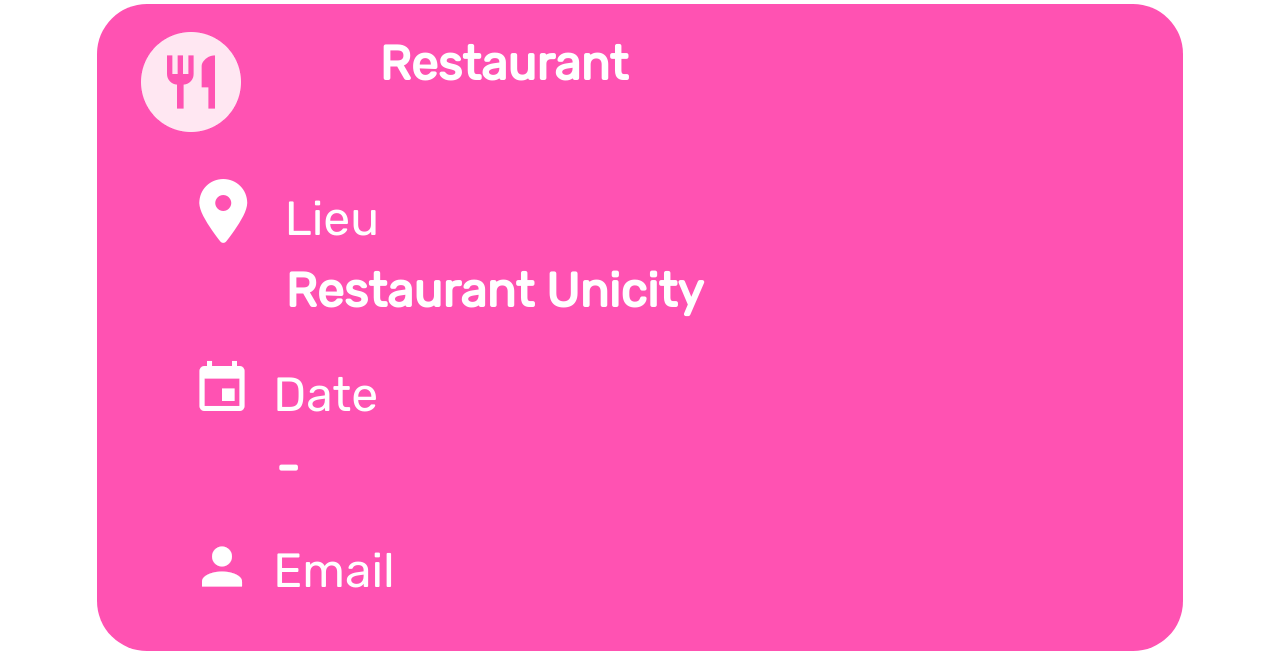
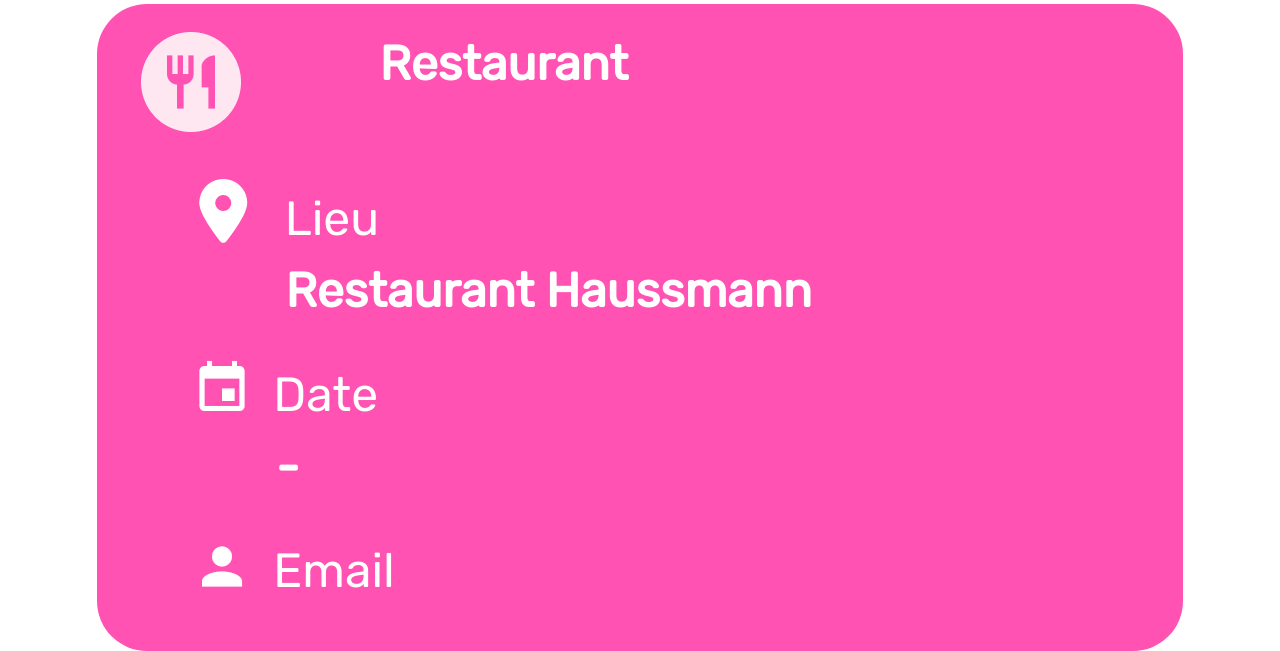
Before and after one commit to lubenicapp/bnp_reservation_simulator, a Flask app: template templates/reservation.html in a window 1280 px wide. Shown: the part 280-931 px from the top of the page. Run offline with Flask 2, Linux system fonts and the light colour scheme; the template is opened without the code that fills it, so the values that code supplies are empty; parts of the project's set-up code (start-up, migrations or seed data) failed here and were passed over; some libraries are stand-ins or nearby versions.

Commit message:
Update reservation.html
change restaurant

```diff
--- a/templates/reservation.html
+++ b/templates/reservation.html
@@ -36,7 +36,7 @@
                     <p>
                         <i class="fa-solid fa-location-dot" style="color: white; font-size: 4em">   </i> <span style="font-size: 3em; color: white; margin-left: 0.7em">Lieu</span>
                         <br>
-                        <span style="font-size: 3em; color: white; font-weight: bold; margin-left: 1.8em;">Restaurant Unicity</span>
+                        <span style="font-size: 3em; color: white; font-weight: bold; margin-left: 1.8em;">Restaurant Haussmann</span>
                     </p>
                 </div>
             </div>
```
